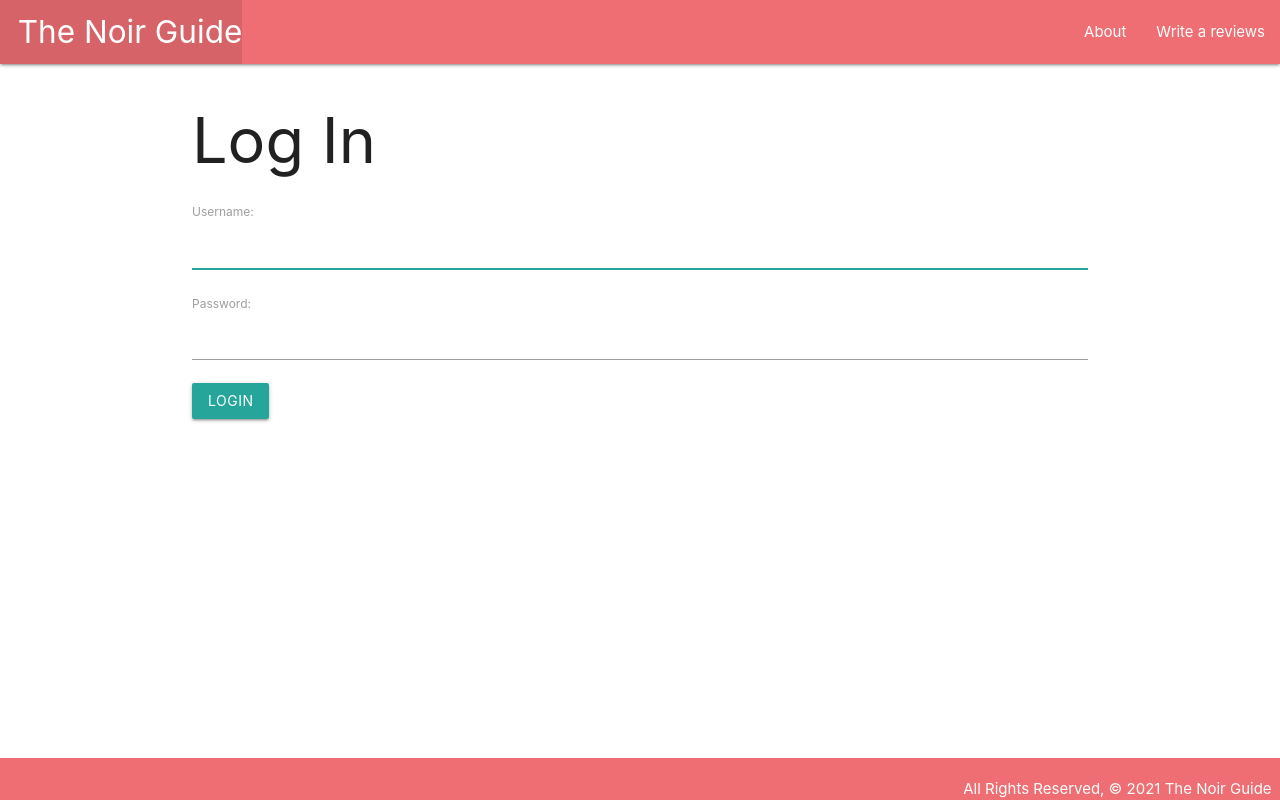
After one commit to nicolegold1/thenoirguide, a Django app: page /accounts/login/ in a window 1280 px wide. The commit adds this page. Run offline with Django 3.2, Linux system fonts and the light colour scheme.

Commit message:
log in page is rendering and form has been added in login.html

```diff
--- a/main_app/models.py
+++ b/main_app/models.py
@@ -24,10 +24,7 @@ class Business(models.Model):
     verified= models.BooleanField(default=False)
     # review = models.ManyToManyField(Review)
 
-    # {% if verified == true%}
-    # <p>resource.name</p>
-    # {%endif%}
-    # details page
+
 
 
 
--- a/main_app/static/css/style.css
+++ b/main_app/static/css/style.css
@@ -1,8 +1,7 @@
 body {
-    background-color: blueviolet;
+    background-color: white;
   }
-
-body {
+  body {
     display: flex;
     min-height: 100vh;
     flex-direction: column;
--- a/main_app/templates/base.html
+++ b/main_app/templates/base.html
@@ -7,6 +7,7 @@
   <meta http-equiv="X-UA-Compatible" content="ie=edge">
   <title>The Noir Guide</title>
   <link rel="stylesheet" href="https://cdnjs.cloudflare.com/ajax/libs/materialize/1.0.0/css/materialize.min.css">
+  <link rel="stylesheet" type="text/css" href="{% static 'css/style.css' %}">
 </head>
 <body>
   <header class="navbar-fixed">
@@ -27,7 +28,7 @@
     {% endblock %}
   </main>
   <footer class="page-footer">
-    <div class="right">All Rights Reserved, &copy; 2019 Cat Collector &nbsp;</div>
+    <div class="right">All Rights Reserved, &copy; 2021 The Noir Guide &nbsp;</div>
   </footer>
 </body>
 </html>
--- /dev/null
+++ b/main_app/templates/registration/login.html
@@ -0,0 +1,14 @@
+{% extends 'base.html' %}
+{% block content %}
+
+<h1>Log In</h1>
+
+
+<form method="post" action="{% url 'login' %}">
+  {% csrf_token %}
+  {{ form.as_p }}
+  <input type="submit" class="btn" value="login">
+  <input type="hidden" name="next" value="{{ next }}">
+</form>
+
+{% endblock %}
```
